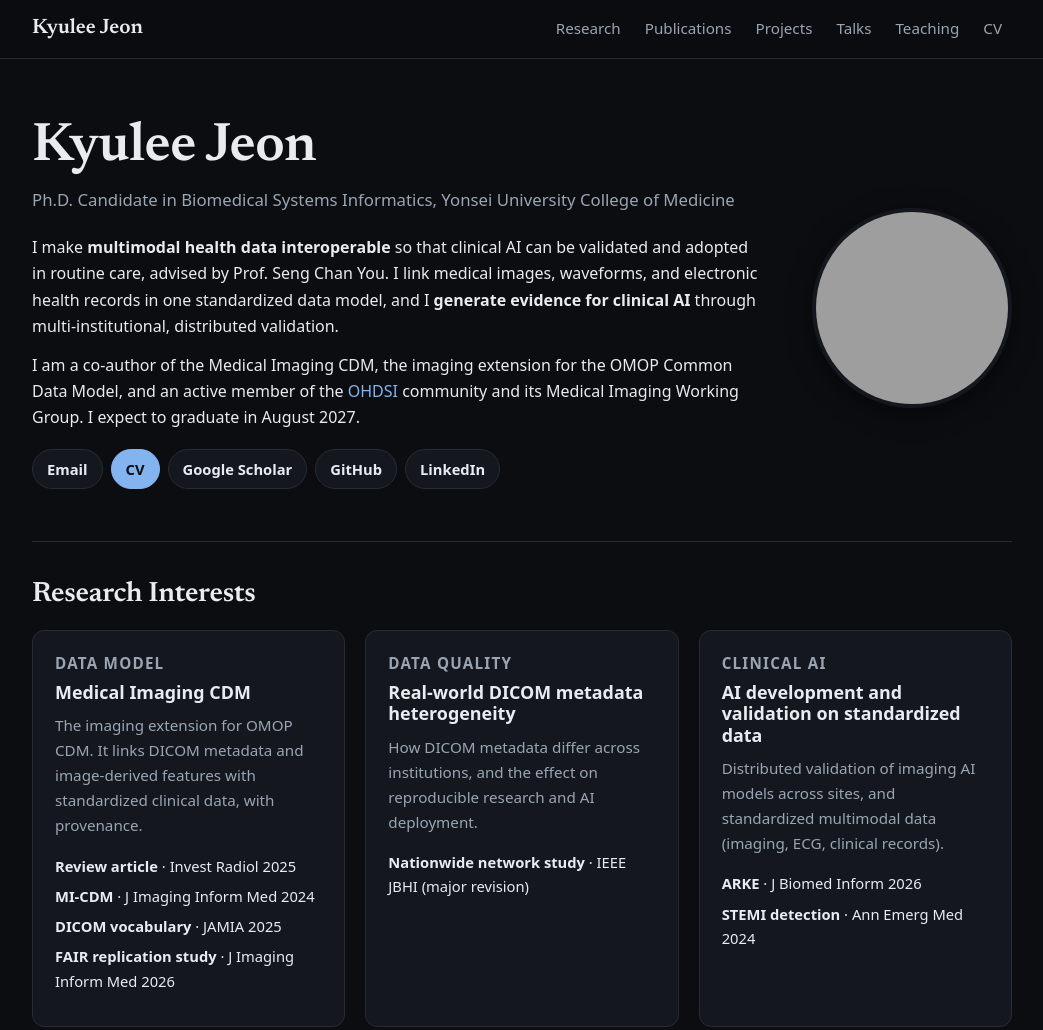
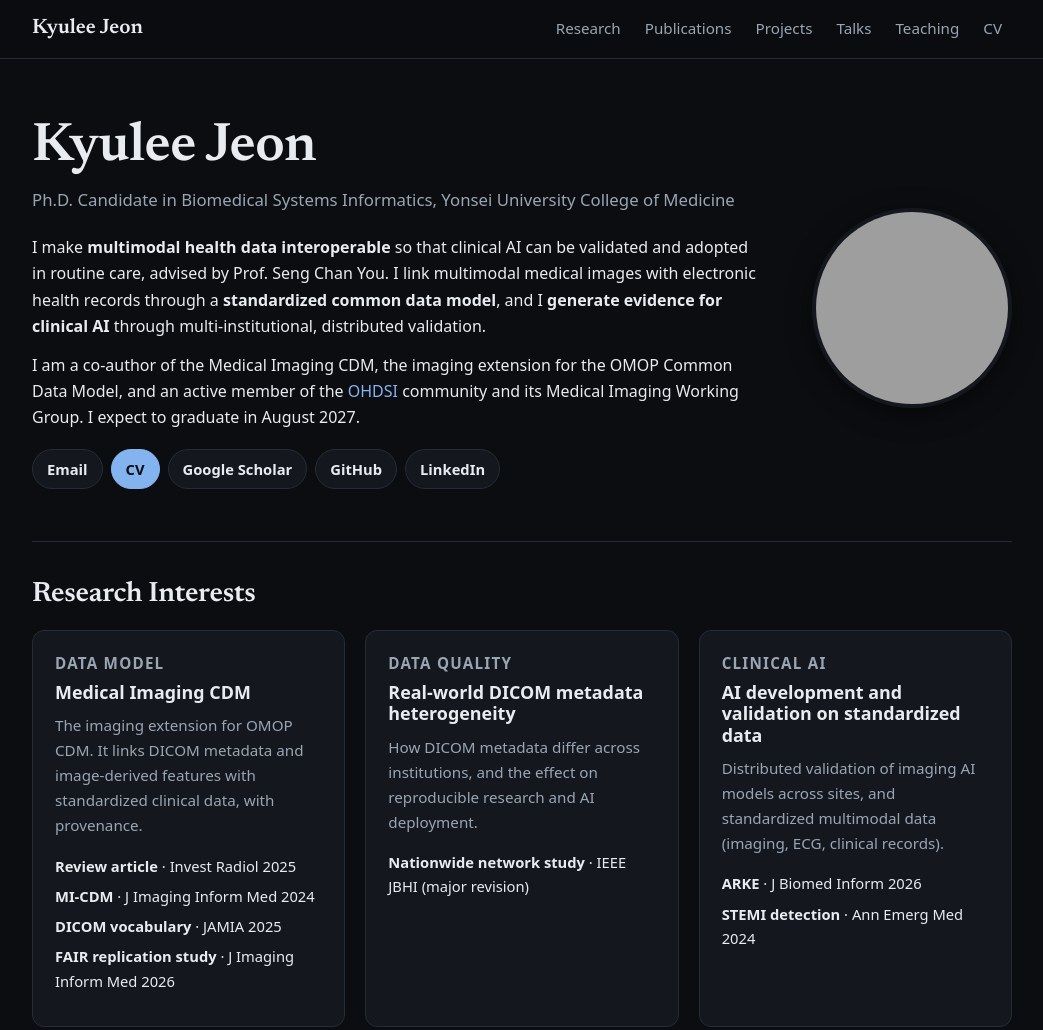
Before and after one commit to kyulee-jeon/kyulee-jeon.github.io, a plain HTML site: page index.html in a window 1280 px wide. Shown: the top 1030 px of the page, without its empty margins (118-1161 px from the left). Drawn offline with Linux system fonts and the light colour scheme; grey boxes are pictures that could not be loaded.

Commit message:
Update summary wording

```diff
--- a/index.html
+++ b/index.html
@@ -37,8 +37,8 @@
         <p class="hero__role">Ph.D. Candidate in Biomedical Systems Informatics, Yonsei University College of Medicine</p>
         <p>
           I make <strong>multimodal health data interoperable</strong> so that clinical AI can be
-          validated and adopted in routine care, advised by Prof. Seng Chan You. I link medical images,
-          waveforms, and electronic health records in one standardized data model, and I
+          validated and adopted in routine care, advised by Prof. Seng Chan You. I link multimodal medical images
+          with electronic health records through a <strong>standardized common data model</strong>, and I
           <strong>generate evidence for clinical AI</strong> through multi-institutional, distributed validation.
         </p>
         <p>
```
Also changed, not shown: 2 other files.
